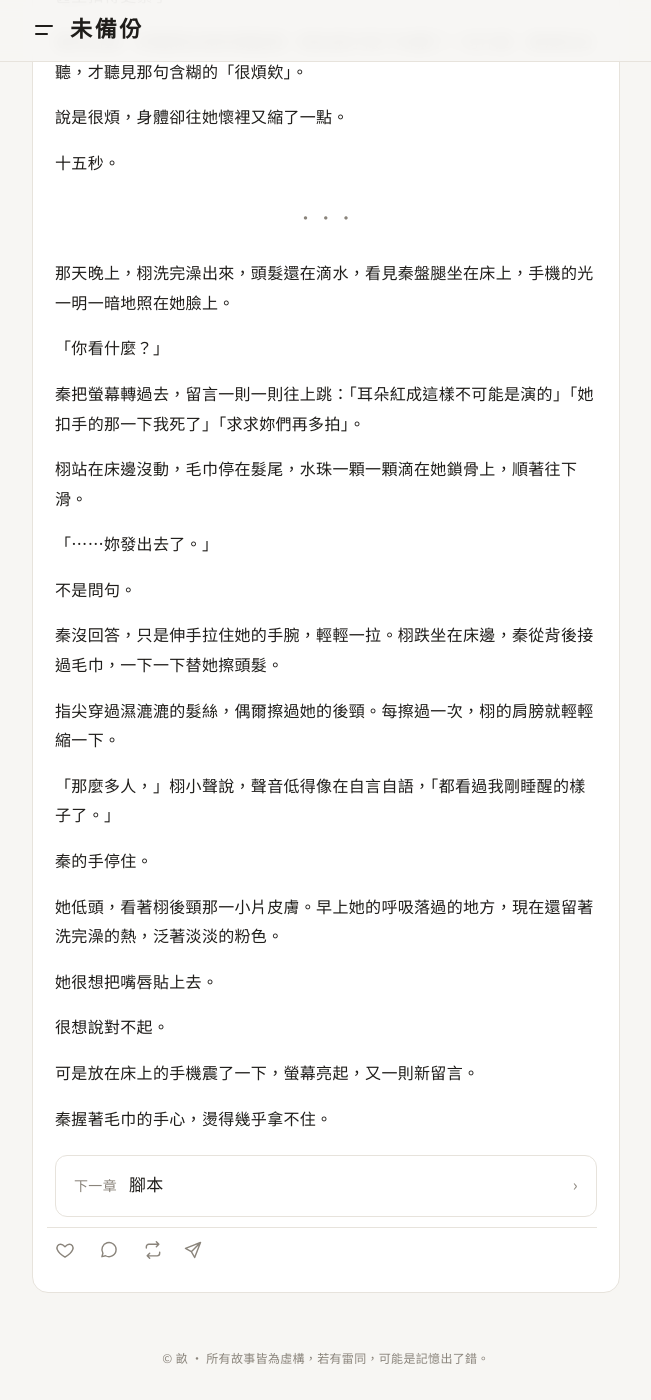
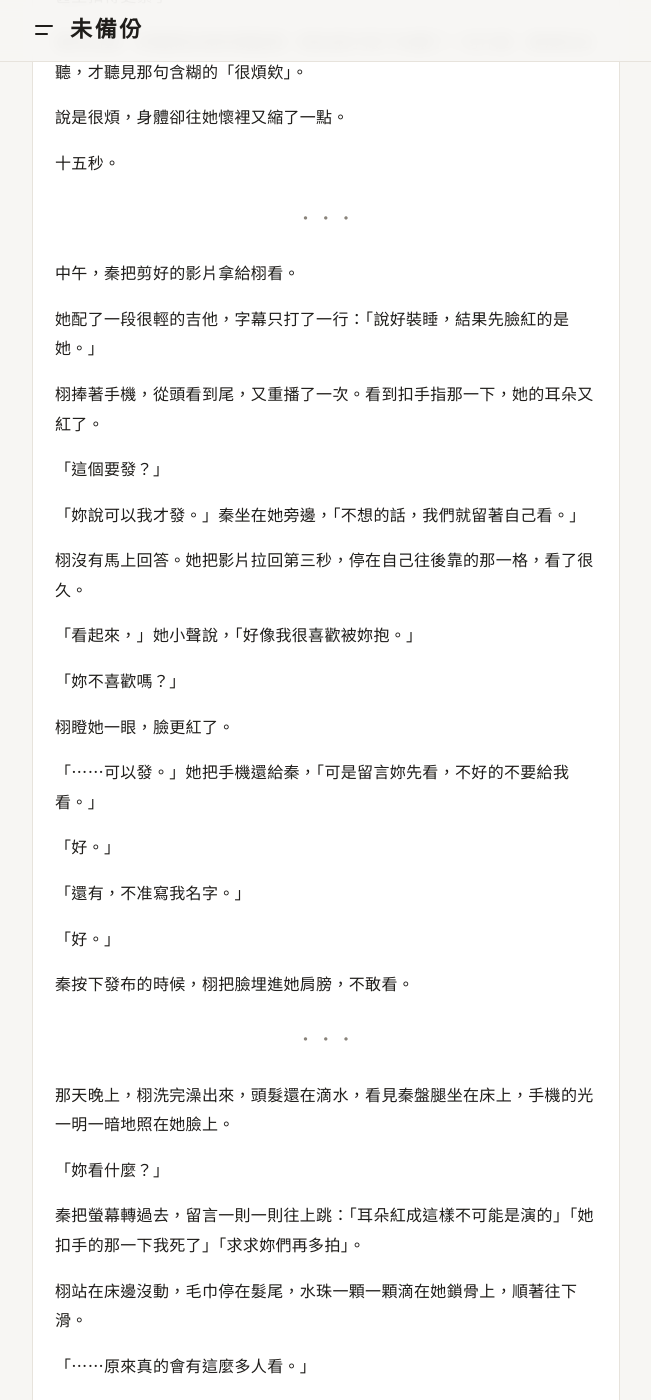
Before and after one commit to Sierra2121/weibeifen, a Jekyll site: the page built from _posts/2026-05-08-hongdian01.md, in a window 1280 px wide and 1400 px high, scrolled down 3102 px. Shown: the whole window, without its empty margins (314-965 px from the left). Built offline with Jekyll 4.4.1, drawn with Linux system fonts in a browser that asks for light colours; some of the changed text lies outside the part shown.

Commit message:
《紅點》第1篇：補上兩人討論好才發
Co-Authored-By: Claude Opus 5.5 <noreply@anthropic.com>
Claude-Session: https://claude.ai/code/session_01VPttWRHHy7PYGHyK8H2EyY

```diff
--- a/_posts/2026-05-08-hongdian01.md
+++ b/_posts/2026-05-08-hongdian01.md
@@ -122,19 +122,49 @@ date: 2026-05-08 23:12:00 +0800
 
 ***
 
+中午，秦把剪好的影片拿給栩看。
+
+她配了一段很輕的吉他，字幕只打了一行：「說好裝睡，結果先臉紅的是她。」
+
+栩捧著手機，從頭看到尾，又重播了一次。看到扣手指那一下，她的耳朵又紅了。
+
+「這個要發？」
+
+「妳說可以我才發。」秦坐在她旁邊，「不想的話，我們就留著自己看。」
+
+栩沒有馬上回答。她把影片拉回第三秒，停在自己往後靠的那一格，看了很久。
+
+「看起來，」她小聲說，「好像我很喜歡被妳抱。」
+
+「妳不喜歡嗎？」
+
+栩瞪她一眼，臉更紅了。
+
+「……可以發。」她把手機還給秦，「可是留言妳先看，不好的不要給我看。」
+
+「好。」
+
+「還有，不准寫我名字。」
+
+「好。」
+
+秦按下發布的時候，栩把臉埋進她肩膀，不敢看。
+
+***
+
 那天晚上，栩洗完澡出來，頭髮還在滴水，看見秦盤腿坐在床上，手機的光一明一暗地照在她臉上。
 
-「你看什麼？」
+「妳看什麼？」
 
 秦把螢幕轉過去，留言一則一則往上跳：「耳朵紅成這樣不可能是演的」「她扣手的那一下我死了」「求求妳們再多拍」。
 
 栩站在床邊沒動，毛巾停在髮尾，水珠一顆一顆滴在她鎖骨上，順著往下滑。
 
-「……妳發出去了。」
+「……原來真的會有這麼多人看。」
 
-不是問句。
+不是抱怨，比較像是到現在才相信。
 
-秦沒回答，只是伸手拉住她的手腕，輕輕一拉。栩跌坐在床邊，秦從背後接過毛巾，一下一下替她擦頭髮。
+秦沒說話，只是伸手拉住她的手腕，輕輕一拉。栩跌坐在床邊，秦從背後接過毛巾，一下一下替她擦頭髮。
 
 指尖穿過濕漉漉的髮絲，偶爾擦過她的後頸。每擦過一次，栩的肩膀就輕輕縮一下。
 
@@ -146,7 +176,7 @@ date: 2026-05-08 23:12:00 +0800
 
 她很想把嘴唇貼上去。
 
-很想說對不起。
+很想問她，後不後悔。
 
 可是放在床上的手機震了一下，螢幕亮起，又一則新留言。
 
```
